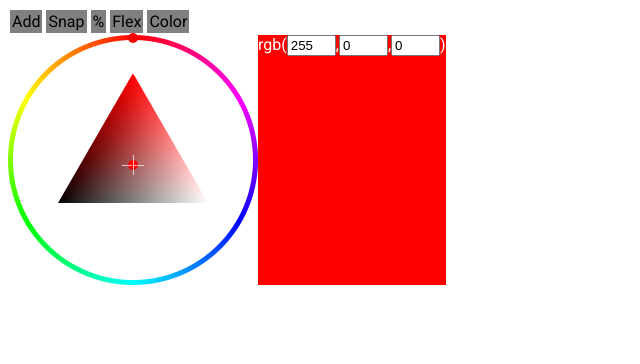
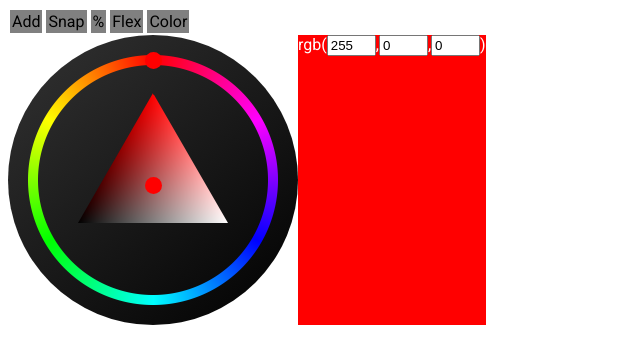
Before and after one commit to gbphelps/visualHTMLcoder, a website built with webpack: page index.html in a window 1280 px wide. Shown: the whole page, without its empty margins (0-640 px from the left). Built offline with nearby package versions, Linux system fonts and the light colour scheme.

Commit message:
Vastly improve styling

```diff
--- a/javascripts/slider/initialize.js
+++ b/javascripts/slider/initialize.js
@@ -24,7 +24,7 @@ export const initialize = () => {
   const sliderHeight = Math.round(canvasWidth*Math.sqrt(3)/2);
 
   const circleSliderWidth = 250;
-  const circleSliderThickness = 5;
+  const circleSliderThickness = 10;
   const circleSliderDragger = 50; //NOTE can be arbitrarily large
 
 
--- a/javascripts/slider/initializers/initializeCircleSlider.js
+++ b/javascripts/slider/initializers/initializeCircleSlider.js
@@ -4,12 +4,24 @@ import { circleDraggerCallback } from '../listeners/circleDraggerCallback';
 
 
 export const initializeCircleSlider = (canvasWidth, spectrumWidth, dragDiam) => {
-  const spectrumContainer = create('DIV', container,{
+
+  const spectrumContainerOuter = create('DIV', container,{
+    id: 'spectrumContainerOuter',
+    width: canvasWidth
+  },{
+    background: 'linear-gradient(140deg,#333,black)',
+    padding: '20px',
+    'border-radius': '50%',
+    height: canvasWidth + 'px',
+    width: canvasWidth + 'px',
+    position: 'relative',
+  })
+
+
+  const spectrumContainer = create('DIV', spectrumContainerOuter,{
     id: 'spectrumContainer',
     width: canvasWidth
   },{
-    // background: 'black',
-    'border-radius': '5px',
     height: canvasWidth + 'px',
     width: canvasWidth + 'px',
     position: 'relative',
@@ -37,11 +49,13 @@ export const initializeCircleSlider = (canvasWidth, spectrumWidth, dragDiam) =>
     'z-index': 2
   })
 
+  const diameter = 17;
   const circlePip = create('DIV', circleDragger, {
-    id: 'circlePip'
+    id: 'circlePip',
+    diameter
   },{
-    height: '10px', //TODO variables!
-    width: '10px',
+    height: diameter + 'px', //TODO variables!
+    width: diameter + 'px',
     'border-radius': '50%',
     background: 'rgb(255,0,0)',
     position: 'absolute',
--- a/javascripts/slider/initializers/initializeDragger2.js
+++ b/javascripts/slider/initializers/initializeDragger2.js
@@ -18,15 +18,17 @@ export const initializeDragger2 = (d2diameter) => {
     });
 
 
+
+  const diameter = 17;
   const pip =
   create('DIV', dragger2, {
       id: 'pip',
-      width : 10 //TODO variables
+      diameter
     },{
       display: 'flex',
       background: 'black',
-      height: '10px', //TODO variables
-      width: '10px',
+      height: diameter + 'px',
+      width: diameter + 'px',
       'z-index': 2,
       'border-radius': '50%',
       position: 'absolute',
@@ -35,54 +37,74 @@ export const initializeDragger2 = (d2diameter) => {
       bottom: 0,
       right: 0,
       margin: 'auto',
-      transition: 'height .3s , width .3s'
+      transition: 'height .3s , width .3s, transform .3s'
     });
   pip.addEventListener('mousedown', dragger2Callback);
 
 
-  const border = '1px solid rgba(255,255,255,.7)'
-  create('DIV', pip,{
-    id: 'crosshair1'
-  },{
-    position: 'absolute',
-    'border-left': border,
-    height: '10px',
-    width: '1px',
-    left: '50%',
-    bottom: '-5px'
-  })
+  // const border = '1px solid black'
+  // create('DIV', pip,{
+  //   id: 'crosshair1'
+  // },{
+  //   position: 'absolute',
+  //   'border-left': border,
+  //   height: '6px',
+  //   width: '1px',
+  //   left: '50%',
+  //   bottom: '-6px',
+  // })
+  //
+  // create('DIV', pip,{
+  //   id: 'crosshair2'
+  // },{
+  //   position: 'absolute',
+  //   'border-left': border,
+  //   height: '6px',
+  //   width: '1px',
+  //   left: '50%',
+  //   top: '-6px'
+  // })
+  //
+  // create('DIV', pip,{
+  //   id: 'crosshair3'
+  // },{
+  //   position: 'absolute',
+  //   'border-top': border,
+  //   height: '1px',
+  //   width: '6px',
+  //   top: '50%',
+  //   left: '-6px'
+  // })
+  //
+  // create('DIV', pip,{
+  //   id: 'crosshair4'
+  // },{
+  //   position: 'absolute',
+  //   'border-top': border,
+  //   height: '1px',
+  //   width: '6px',
+  //   top: '50%',
+  //   right: '-6px',
+  // })
 
-  create('DIV', pip,{
-    id: 'crosshair2'
-  },{
-    position: 'absolute',
-    'border-left': border,
-    height: '10px',
-    width: '1px',
-    left: '50%',
-    top: '-5px'
-  })
 
-  create('DIV', pip,{
-    id: 'crosshair3'
-  },{
-    position: 'absolute',
-    'border-top': border,
-    height: '1px',
-    width: '10px',
-    top: '50%',
-    left: '-6px'
-  })
-
-  create('DIV', pip,{
-    id: 'crosshair4'
-  },{
-    position: 'absolute',
-    'border-top': border,
-    height: '1px',
-    width: '10px',
-    top: '50%',
-    right: '-6px'
-  })
+  ///////TODO animate
+  // const check = () => {
+  //     if (!pip.active){
+  //     pip.classList.remove('animate');
+  //     clearInterval(pip.run);
+  //   }
+  // }
+  //
+  // triangleContainer.addEventListener('mouseenter',()=>{
+  //   pip.active = true;
+  //   pip.classList.add('animate');
+  //   pip.run = setInterval(check,1000);
+  // })
+  //
+  // triangleContainer.addEventListener('mouseleave',()=>{
+  //   pip.active = false;
+  // })
+  ////////////
 
 };
--- a/javascripts/slider/listeners/circleDraggerCallback.js
+++ b/javascripts/slider/listeners/circleDraggerCallback.js
@@ -7,8 +7,8 @@ import { updateDragger2 } from '../updaters/updateDragger2'
 export const circleDraggerCallback = e => {
   e.preventDefault();
   let [ xPrev, yPrev ] = [ e.clientX, e.clientY ];
-  circlePip.style.height = '30px';
-  circlePip.style.width = '30px';
+  circlePip.style.height = '35px';
+  circlePip.style.width = '35px';
   document.body.classList.add('grabbing');
 
   const mousemove = e => {
@@ -66,8 +66,8 @@ export const circleDraggerCallback = e => {
   document.addEventListener('mouseup', ()=>{
     document.removeEventListener('mousemove', mousemove);
     document.body.classList.remove('grabbing')
-    circlePip.style.height = '10px';
-    circlePip.style.width = '10px'; //TODO use global variables attached to HTML elements
+    circlePip.style.height = circlePip.diameter + 'px';
+    circlePip.style.width = circlePip.diameter + 'px';
   },{once: true})
 
 }
--- a/javascripts/slider/listeners/dragger2Callback.js
+++ b/javascripts/slider/listeners/dragger2Callback.js
@@ -6,10 +6,12 @@ export const dragger2Callback = e => {
   let xPrev = e.clientX;
   let yPrev = e.clientY;
 
-  pip.style.width = '30px';
-  pip.style.height = '30px';
+  pip.style.width = '35px';
+  pip.style.height = '35px';
+  pip.style.transform = 'rotate(90deg)';
 
   document.body.classList.add('grabbing');
+  // pip.classList.remove('animate');  //TODO animate
 
   const mousemove = e => {
     const diffx = e.clientX - xPrev;
@@ -75,8 +77,9 @@ export const dragger2Callback = e => {
   document.addEventListener('mouseup',()=>{
       document.removeEventListener('mousemove', mousemove);
       document.body.classList.remove('grabbing');
-      pip.style.width = '10px';
-      pip.style.height = '10px';
+      pip.style.width = pip.diameter + 'px';
+      pip.style.height = pip.diameter + 'px';
+      pip.style.transform = 'rotate(0deg)';
     },{
       once:true
     }
--- a/slider/slider.css
+++ b/slider/slider.css
@@ -12,14 +12,14 @@
 
 #pip{
   box-shadow: 0 2px 2px 0 rgba(0,0,0,.2);
-  border: 1px solid rgba(255,255,255,.7);
-  box-sizing: border-box;
+  /* border: 1px solid rgba(255,255,255,.7); */
 }
 
 #circlePip{
-  /* box-shadow: 0 2px 2px 0 rgba(0,0,0,.2);
-  border: 1px solid rgba(255,255,255,.7); */
-  /* box-sizing: border-box; */
+  /* border: 1px solid rgba(255,255,255,.7); */
+  box-shadow: 0 2px 2px 0 rgba(0,0,0,.2);
+  /* border: 1px solid rgba(255,255,255,.7);
+  box-sizing: border-box; */
 }
 
 #pip, #circlePip{
@@ -85,5 +85,19 @@ input:focus{
 
 html,body{
   height: 100%;
-  width: 100%
+  width: 100%;
 }
+
+
+.animate{
+  animation-name: animated;
+  animation-duration: 1s;
+  animation-iteration-count: infinite;
+}
+
+
+@keyframes animated {
+  0%{height: 10px; width:10px}
+  50%{height: 20px; width:20px}
+  100%{height: 10px; width:10px}
+}
```
Also changed, not shown: javascripts/bundle.js, 1 other file.
